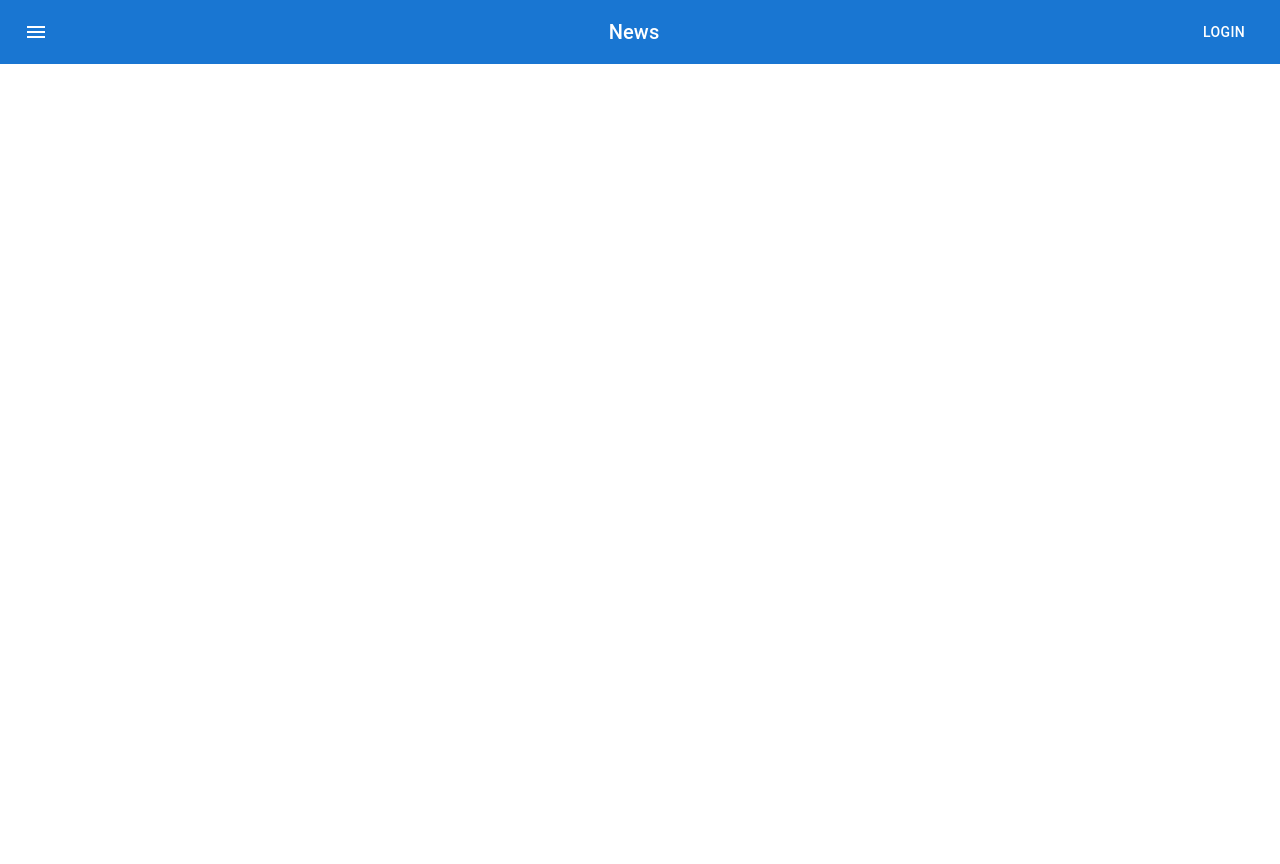
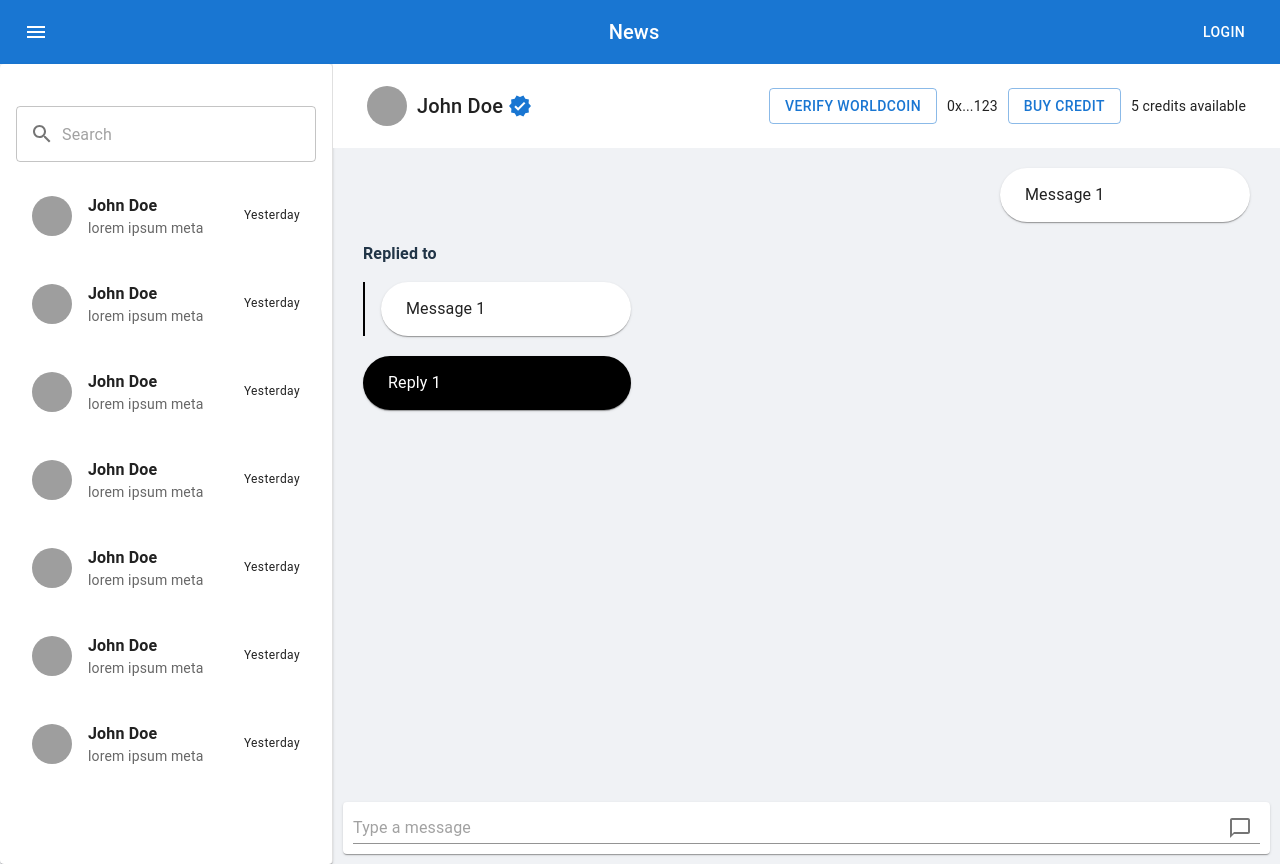
Before and after one commit to SeanTan7150/ethkl-zero-one, a React (Vite) app in the folder zeroone/: page /chat in a window 1280 px wide. Before the commit the page ends 800 px from the top, so only its background shows below. Built offline with nearby package versions, Linux system fonts and the light colour scheme; grey boxes are pictures that could not be loaded.

Commit message:
page: ChatPage

```diff
--- a/zeroone/src/RootLayout.jsx
+++ b/zeroone/src/RootLayout.jsx
@@ -55,7 +55,7 @@ export default function RootLayout() {
   const [open, setOpen] = useState(false);
 
   return (
-    <Box sx={{ height: "100%", width: "100%" }}>
+    <Box sx={{ width: "100%", height: "100%" }}>
       <CustomAppBar
         toggleDrawer={() => {
           console.log(open);
@@ -72,9 +72,9 @@ export default function RootLayout() {
         sx={{
           // backgroundColor: "#000",
           // borderRadius: 8,
-          flexGrow: 2,
+          // flexGrow: 2,
           height: "100%",
-          padding: "2rem 2rem 14rem 3rem",
+          // padding: "2rem 2rem 3rem 3rem",
           backgroundColor: "#fff",
         }}
       >
--- a/zeroone/src/index.css
+++ b/zeroone/src/index.css
@@ -39,6 +39,7 @@ body {
   place-items: center;
   /* min-width: 320px;
   min-height: 100vh; */
+  height: 100%;
 }
 
 h1 {
--- a/zeroone/src/pages/chat/ChatPage.jsx
+++ b/zeroone/src/pages/chat/ChatPage.jsx
@@ -1,3 +1,238 @@
+import React from "react";
+import {
+  Box,
+  AppBar,
+  Toolbar,
+  Typography,
+  TextField,
+  InputAdornment,
+  Avatar,
+  List,
+  ListItem,
+  ListItemText,
+  ListItemAvatar,
+  Paper,
+  Button,
+  IconButton,
+} from "@mui/material";
+import { Search, Verified, ChatBubbleOutline } from "@mui/icons-material";
+
 export default function ChatPage() {
-  return <div></div>;
+  return (
+    <div
+      style={{
+        height: "100%",
+        display: "flex",
+        backgroundColor: "#f0f2f5",
+        alignItems: "stretch",
+      }}
+    >
+      {/* Left Sidebar */}
+      <Paper
+        style={{
+          width: 300,
+          overflowY: "auto",
+          borderRight: "1px solid #e0e0e0",
+          padding: "2rem 1rem",
+          //   height: "100%",
+        }}
+      >
+        <TextField
+          fullWidth
+          variant="outlined"
+          placeholder="Search"
+          InputProps={{
+            startAdornment: (
+              <InputAdornment position="start">
+                <Search />
+              </InputAdornment>
+            ),
+          }}
+          style={{ margin: "10px 0" }}
+        />
+        {/* Contact Panel */}
+        <List>
+          {[...Array(7)].map((_, index) => (
+            <ListItem
+              key={index}
+              style={{
+                marginBottom: "1rem",
+              }}
+            >
+              <ListItemAvatar>
+                <Avatar src="/path-to-avatar.jpg" />
+              </ListItemAvatar>
+              <ListItemText
+                primary="John Doe"
+                secondary="lorem ipsum meta"
+                primaryTypographyProps={{ style: { fontWeight: "bold" } }}
+              />
+              <Typography variant="caption" style={{ marginLeft: "auto" }}>
+                Yesterday
+              </Typography>
+            </ListItem>
+          ))}
+        </List>
+      </Paper>
+
+      {/* Main Content */}
+      <div
+        style={{
+          flex: 1,
+          display: "flex",
+          flexDirection: "column",
+          justifyContent: "space-between",
+        }}
+      >
+        <AppBar
+          position="static"
+          color="default"
+          elevation={0}
+          style={{
+            backgroundColor: "#fff",
+            padding: "10px 10px",
+          }}
+        >
+          <Toolbar>
+            <Avatar src="/path-to-avatar.jpg" />
+            <Typography variant="h6" style={{ marginLeft: 10 }}>
+              John Doe
+            </Typography>
+            <Verified color="primary" style={{ marginLeft: 5 }} />
+            <div
+              style={{
+                marginLeft: "auto",
+                display: "flex",
+                alignItems: "center",
+              }}
+            >
+              <Button variant="outlined" style={{ marginRight: 10 }}>
+                Verify Worldcoin
+              </Button>
+              <Typography variant="body2">0x...123</Typography>
+              <Button variant="outlined" style={{ marginLeft: 10 }}>
+                Buy Credit
+              </Button>
+              <Typography variant="body2" style={{ marginLeft: 10 }}>
+                5 credits available
+              </Typography>
+            </div>
+          </Toolbar>
+        </AppBar>
+
+        <div
+          style={{
+            flex: 1,
+            padding: "20px 30px",
+            overflowY: "auto",
+            display: "flex",
+            flexDirection: "column",
+          }}
+        >
+          <Paper
+            style={{
+              padding: "15px 25px",
+              marginBottom: 20,
+              minWidth: "200px",
+              maxWidth: "600px",
+              alignSelf: "end",
+              borderRadius: "50px",
+            }}
+          >
+            <Typography
+              variant="body1"
+              style={{
+                textAlign: "start",
+              }}
+            >
+              Message 1
+            </Typography>
+          </Paper>
+          <Box
+            style={{
+              minWidth: "200px",
+              maxWidth: "600px",
+              alignSelf: "start",
+            }}
+          >
+            <Typography
+              style={{
+                textAlign: "start",
+                fontWeight: "bold",
+                marginBottom: "1rem",
+              }}
+            >
+              Replied to
+            </Typography>
+            <Box
+              style={{
+                borderLeft: "2px solid #000",
+                paddingLeft: "1rem",
+              }}
+            >
+              <Paper
+                style={{
+                  padding: "15px 25px",
+                  marginBottom: 20,
+                  minWidth: "200px",
+                  maxWidth: "inherit",
+                  alignSelf: "end",
+                  borderRadius: "50px",
+                }}
+              >
+                <Typography
+                  variant="body1"
+                  style={{
+                    textAlign: "start",
+                  }}
+                >
+                  Message 1
+                </Typography>
+              </Paper>
+            </Box>
+            <Paper
+              style={{
+                minWidth: "200px",
+                padding: "15px 25px",
+                backgroundColor: "black",
+                color: "white",
+                maxWidth: "600px",
+                alignSelf: "start",
+                borderRadius: "50px",
+              }}
+            >
+              <Typography
+                variant="body1"
+                style={{
+                  textAlign: "start",
+                }}
+              >
+                Reply 1
+              </Typography>
+            </Paper>
+          </Box>
+        </div>
+        <Paper style={{ padding: 10, margin: 10 }}>
+          <TextField
+            fullWidth
+            // variant="outlined"
+            variant="standard"
+            // style={{
+            //   borderBottom: "",
+            // }}
+            placeholder="Type a message"
+            InputProps={{
+              endAdornment: (
+                <InputAdornment position="end">
+                  <IconButton>
+                    <ChatBubbleOutline />
+                  </IconButton>
+                </InputAdornment>
+              ),
+            }}
+          />
+        </Paper>
+      </div>
+    </div>
+  );
 }
```
